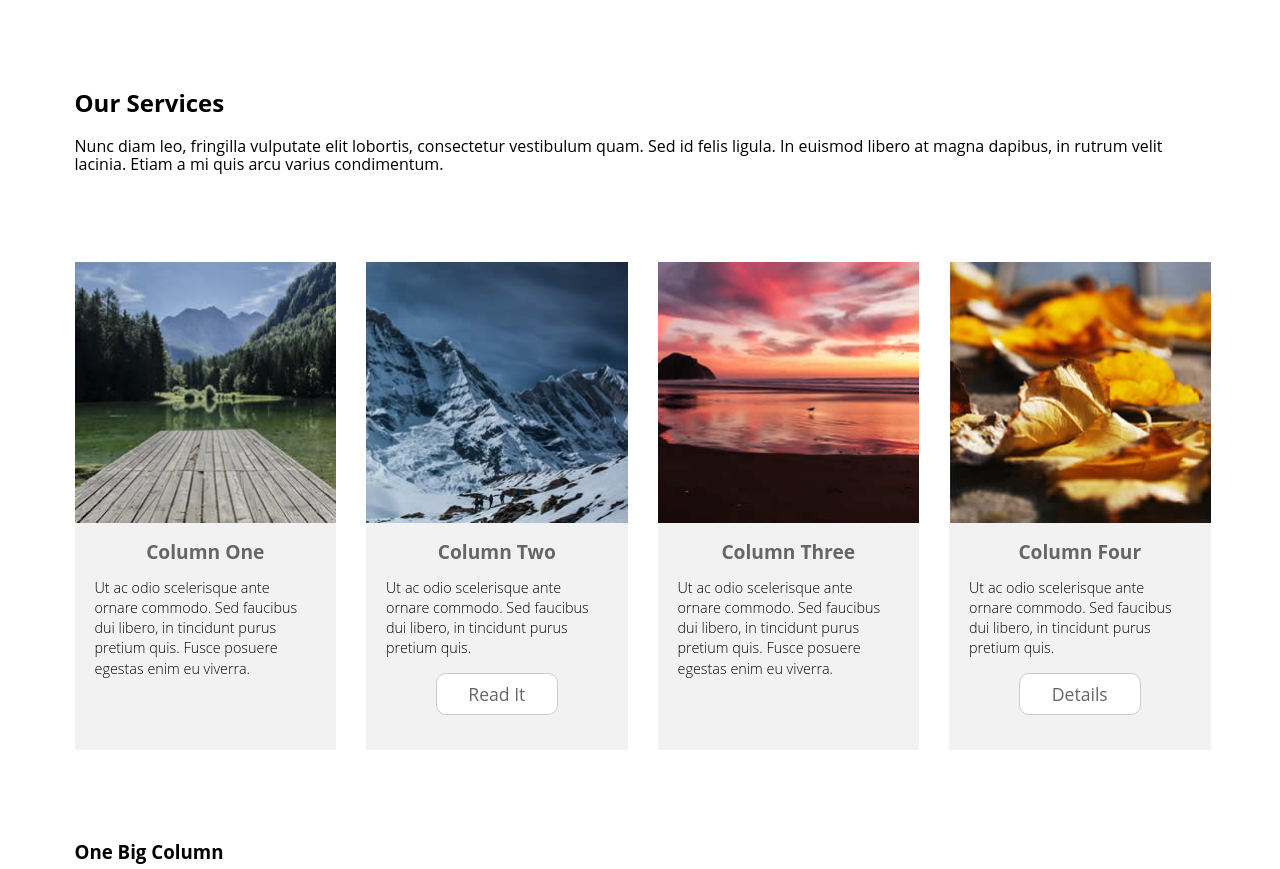
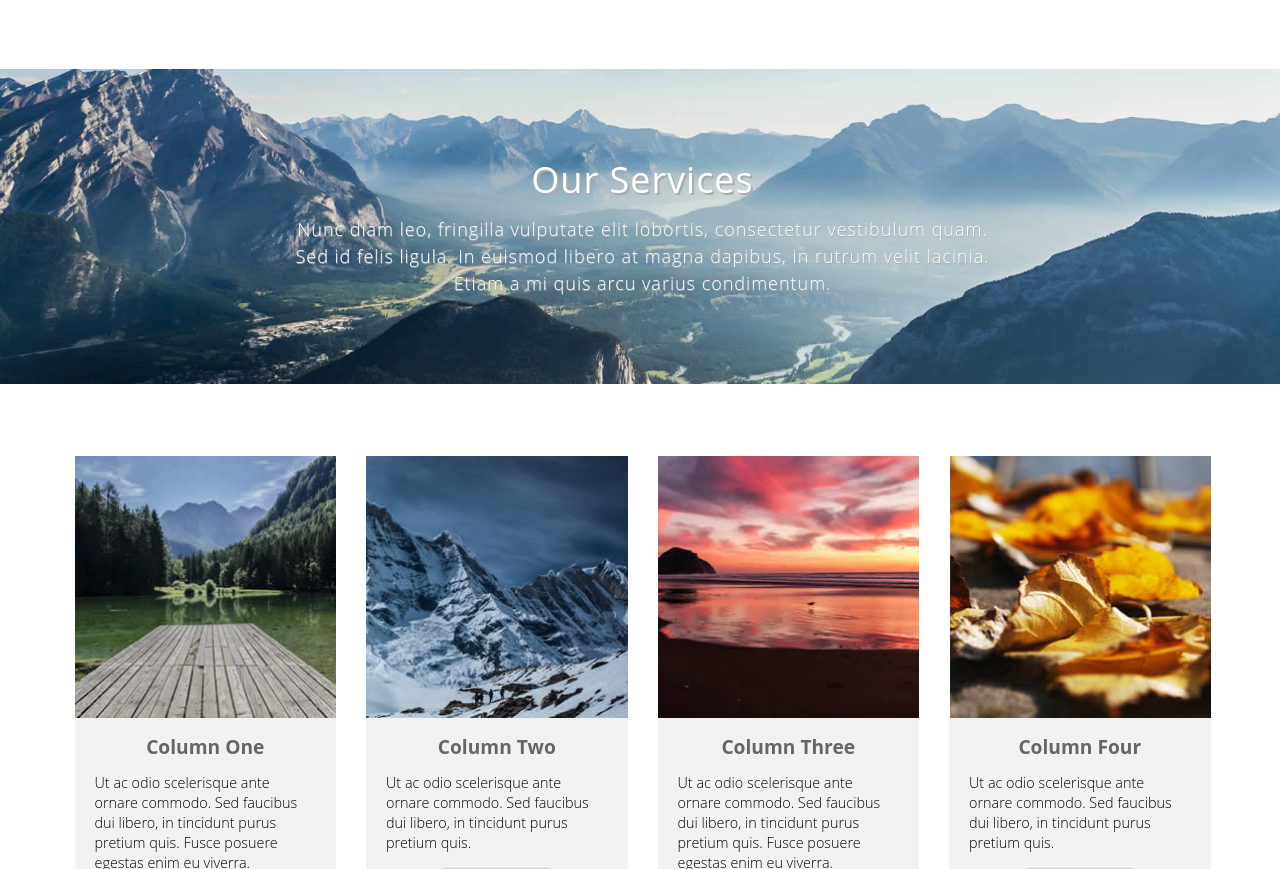
Before and after one commit to alexraby/raby-portfolio, a website: page app/index.html in a window 1280 px wide. Shown: the part 1746-2615 px from the top of the page. Drawn offline with Linux system fonts and the light colour scheme.

Commit message:
Second title section completed

```diff
--- a/app/assets/styles/modules/_large-hero.css
+++ b/app/assets/styles/modules/_large-hero.css
@@ -12,9 +12,7 @@
 	color: white;
 	padding-top: 100px;
 	padding-left: 5px;
-
-
-}
+	}
 
 	&__title{
 		font-size: 70px;
@@ -31,5 +29,41 @@
 		letter-spacing: 1px;
 
 	}
+}
+
+.large-hero2 {
+	position: relative;
+
+	&__image {
+		display: block;
+		height: 100%;
+	}
+
+	&__text-content {
+	text-align: center;
+	color: white;
+	padding-top: 45px;
+	max-width: 800px;
+	margin: 0 auto 0px;
+
 
 }
+
+	&__title{
+		font-size: 36px;
+		text-shadow: 2px 2px #aaa;
+		font-weight: 500;
+		letter-spacing: 1px;
+	}
+
+	&__subtitle{
+		font-size: 18px;
+		font-weight: 200;
+		text-shadow: .5px .5px #aaa;
+		letter-spacing: 1px;
+		margin-top: -30px;
+		line-height: 1.5;
+
+	}
+
+}
--- a/app/assets/styles/modules/_parallax.css
+++ b/app/assets/styles/modules/_parallax.css
@@ -6,3 +6,13 @@
     background-repeat: no-repeat;
     background-size: cover;
 }
+
+
+.parallax2{
+	background-image: url("/assets/images/bg-2.jpg");
+	height: 315px;
+	background-attachment: fixed;
+    background-position: center;
+    background-repeat: no-repeat;
+    background-size: cover;
+}
--- a/app/index.html
+++ b/app/index.html
@@ -98,12 +98,18 @@
 </div>
 </div>
 
+
 <div class="page-section">
-	<div class ="wrapper">
-			<h2>Our Services</h2>
-					<p>Nunc diam leo, fringilla vulputate elit lobortis, consectetur vestibulum quam. Sed id felis ligula. In euismod libero at magna dapibus, in rutrum velit lacinia. Etiam a mi quis arcu varius condimentum.</p>
-				</div>
-			</div>
+<div class="large-hero2 parallax2">
+	<div class="large-hero2__text-content">
+		<div class="wrapper">
+			<h1 class="large-hero2__text-content large-hero2__title">Our Services</h1>
+			<h4 class="large-hero2__text-content large-hero2__subtitle">Nunc diam leo, fringilla vulputate elit lobortis, consectetur vestibulum quam. Sed id felis ligula. In euismod libero at magna dapibus, in rutrum velit lacinia. Etiam a mi quis arcu varius condimentum.</h4>
+		</div>
+	</div>
+</div>
+
+
 
 
 <div class="page-section">
--- a/app/temp/styles/styles.css
+++ b/app/temp/styles/styles.css
@@ -438,7 +438,6 @@ body {
 
 .large-hero {
 	position: relative;
-
 }
 
 .large-hero__image {
@@ -467,6 +466,40 @@ body {
   text-shadow: 1px 1px #333;
   margin-top: -135px;
   letter-spacing: 1px;
+}
+
+.large-hero2 {
+	position: relative;
+
+}
+
+.large-hero2__image {
+  display: block;
+  height: 100%;
+}
+
+.large-hero2__text-content {
+  text-align: center;
+  color: white;
+  padding-top: 45px;
+  max-width: 800px;
+  margin: 0 auto 0px;
+}
+
+.large-hero2__title{
+  font-size: 36px;
+  text-shadow: 2px 2px #aaa;
+  font-weight: 500;
+  letter-spacing: 1px;
+}
+
+.large-hero2__subtitle{
+  font-size: 18px;
+  font-weight: 200;
+  text-shadow: .5px .5px #aaa;
+  letter-spacing: 1px;
+  margin-top: -30px;
+  line-height: 1.5;
 }
 
 .wrapper {
@@ -627,6 +660,15 @@ body {
 .parallax{
 	background-image: url("/assets/images/bg-1.jpg");
 	height: 600px;
+	background-attachment: fixed;
+    background-position: center;
+    background-repeat: no-repeat;
+    background-size: cover;
+}
+
+.parallax2{
+	background-image: url("/assets/images/bg-2.jpg");
+	height: 315px;
 	background-attachment: fixed;
     background-position: center;
     background-repeat: no-repeat;
```
